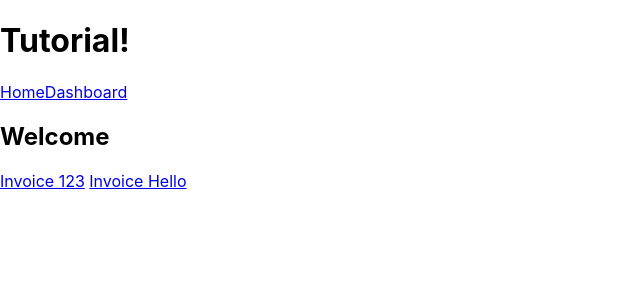
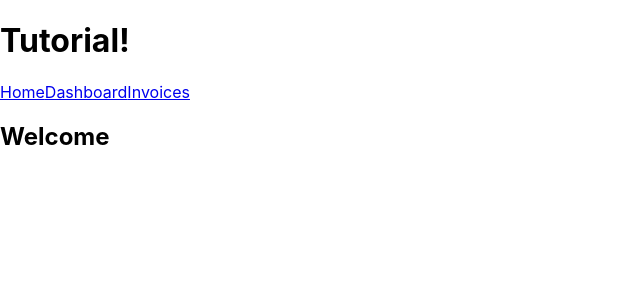
Before and after one commit to cawilson1/reachRouterTutorial, a React (Create React App) app: page / in a window 1280 px wide. Shown: the top 300 px of the page, without its empty margins (0-640 px from the left). Built offline with nearby package versions, Linux system fonts and the light colour scheme.

Commit message:
add nested routes

```diff
--- a/src/App.js
+++ b/src/App.js
@@ -8,16 +8,15 @@ const App = () => (
     <nav>
       <Link to="/">Home</Link>
       <Link to="dashboard">Dashboard</Link>
+      <Link to="invoices">Invoices</Link>
     </nav>
     <Router>
       <Home path="/" />
       <Dashboard path="dashboard" />
-      <Invoice path="invoices/:invoiceId" />
+      <Invoices path="invoices">
+        <Invoice path=":invoiceId" />
+      </Invoices>
     </Router>
-
-    <Link to="invoices/123">Invoice 123</Link>
-    {"   "}
-    <Link to="invoices/hello">Invoice Hello</Link>
   </div>
 );
 
@@ -33,8 +32,25 @@ const Dashboard = () => (
   </div>
 );
 
-const Invoice = ({ invoiceId }) => {
-  return <h2>{invoiceId}</h2>;
-};
+const Invoice = ({ invoiceId }) => (
+  <div>
+    <h2>Invoice {invoiceId} </h2>
+  </div>
+);
+
+const Invoices = ({ children }) => (
+  <div>
+    <h2>Invoices</h2>
+    <ul>
+      <li>
+        <Link to="123">Invoice 123</Link>
+      </li>
+      <li>
+        <Link to="abc">Invoice ABC</Link>
+      </li>
+    </ul>
+    {children}
+  </div>
+);
 
 export default App;
```
